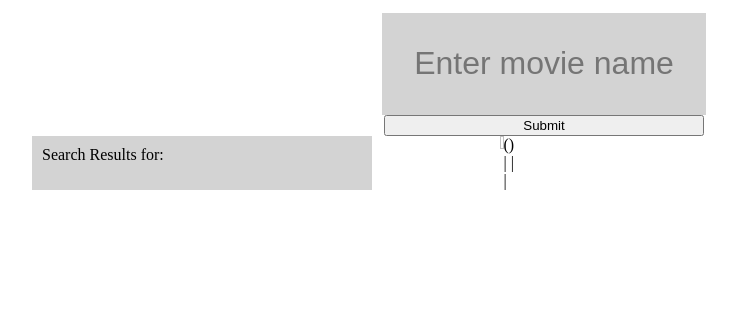
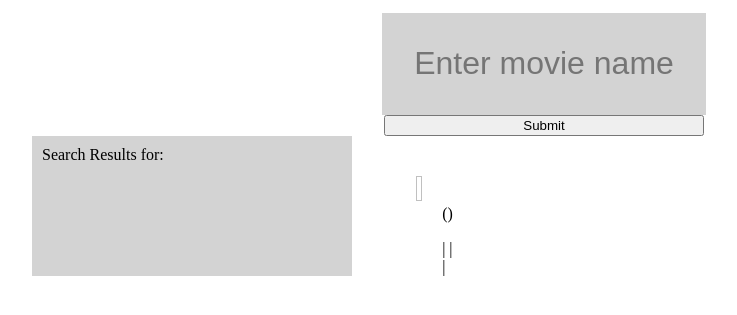
Before and after one commit to DerekJacobi/OMDB-Angular, a PHP site: page / in a window 1280 px wide. Shown: the top 315 px of the page, without its empty margins (96-833 px from the left). Run offline with PHP 8.4, Linux system fonts and the light colour scheme; some libraries are stand-ins or nearby versions.

Commit message:
movie info styling

```diff
--- a/home.html
+++ b/home.html
@@ -38,7 +38,7 @@
         <div id='movieInfo'>
             <img ng-src="{{movie.Poster}}"/>
             <div>
-              <span>{{movie.Title}}</span>
+              <span class="title">{{movie.Title}}</span>
               <span>({{movie.Year}})</span>
               <p><span>{{movie.Rated}}</span> | <span>{{movie.Runtime}}</span> | <span>{{movie.Genre}}</span> | <span>{{movie.Released}}</span></p>
               <p ng-bind='movie.Actors'></p>
--- a/stylesheet/angStyle.css
+++ b/stylesheet/angStyle.css
@@ -67,18 +67,21 @@ li {
 img {
 	height: 25%;
 	width: 25%;
+	margin-right: 20px;
 }
 
 #movieList {
 	background-color: lightgrey;
-	width: 25%;
 	padding: 10px;
 	margin-left: 10%;
+	max-width: 300px;
+	min-width: 300px;
 }
 
 #movieInfo {
-	margin-left: 10%;
+	margin-left: 5%;
 	display: flex;
+	margin-top: 40px;
 }
 
 .movieInList {
@@ -90,3 +93,8 @@ img {
 #movieDivs {
 	display: flex;
 }
+
+.title {
+	line-height: 2;
+	font-size: xx-large;
+}
```
